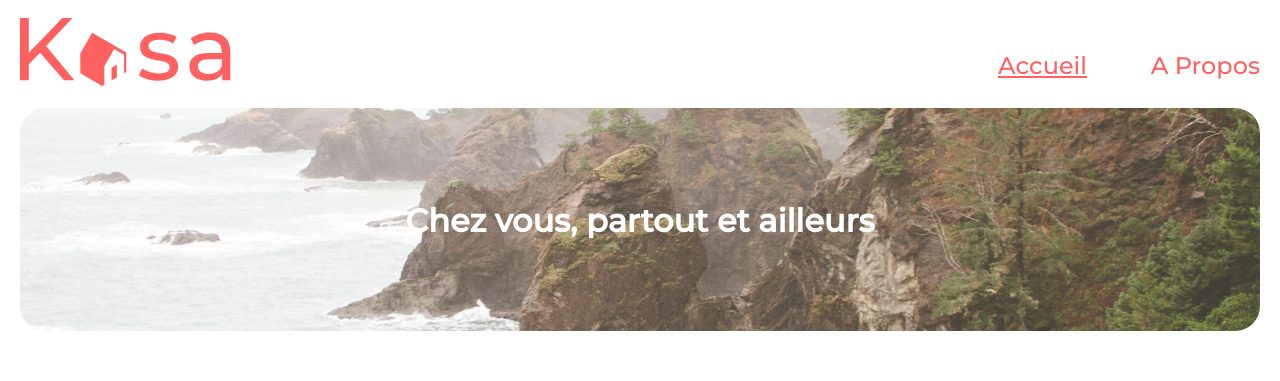
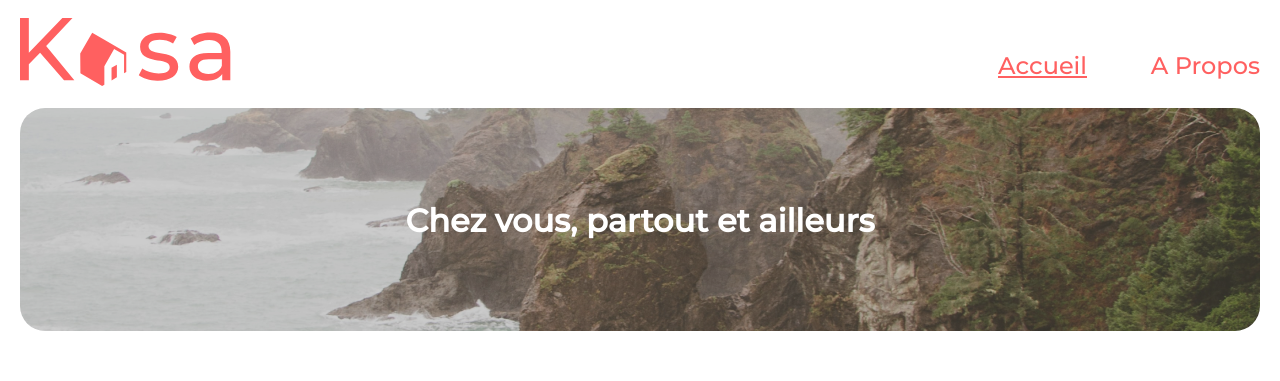
Before and after one commit to Chris92i/KASA, a React (Create React App) app: page / in a window 1280 px wide. Shown: the top 381 px of the page. Built offline with nearby package versions, Linux system fonts and the light colour scheme.

Commit message:
banner filter sur image

```diff
--- a/src/components/Banner/style.scss
+++ b/src/components/Banner/style.scss
@@ -11,33 +11,17 @@
 
   border-radius: 25px;
   z-index: 0;
-  //filter: brightness(0.7);
-  //opacity: 30%;
-  //mix-blend-mode: darken;
-  //background-image: url('/src/assets/homeBanner.png');
+
   background-size: cover;
   background-repeat: no-repeat;
 }
 
 
-/*
-.banner_container .banner_text {
-  display: flex;
-  align-items: center;
-  justify-content: center;
-  //top: 249px;
-  //left: 373px;
-  color: #ffffff !important;
-  z-index: 1;
-}
-*/
-
 .banner_container {
   display: flex;
   align-items: center;
   justify-content: center;
-  //top: 249px;
-  //left: 373px;
+
   color: #ffffff !important;
   z-index: 1;
 }
@@ -45,26 +29,21 @@
 
 
 .banner_text {
-  /*
-  z-index: 2;
-  color: #ffffff !important;
-  text-align: center;
-  font-family: Montserrat;
-  font-weight: 500;
-  font-size: 48px;
-  */
+
   position: absolute;
   top: 50%;
   left: 50%;
-  transform: translate(-50%, -50%); /* Décale le texte de 50% vers la gauche et vers le haut pour le centrer parfaitement */
-  width: 100%; /* Assure que le texte s'étend sur toute la largeur */
+  transform: translate(-50%, -50%);
+  width: 100%;
   color: white;
+
+  z-index: 1000;
 }
 
 .img-header{
   border-radius: 25px;
   width: 100%;
-
+  filter: brightness(0.8);
 }
 
 @media all and (max-width: 450px) {
```
